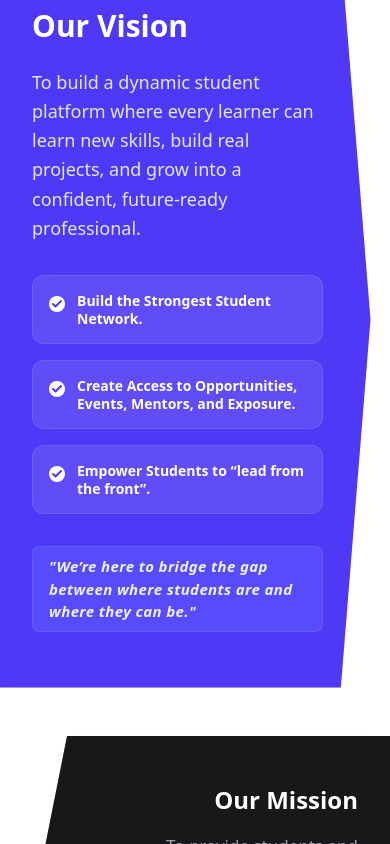
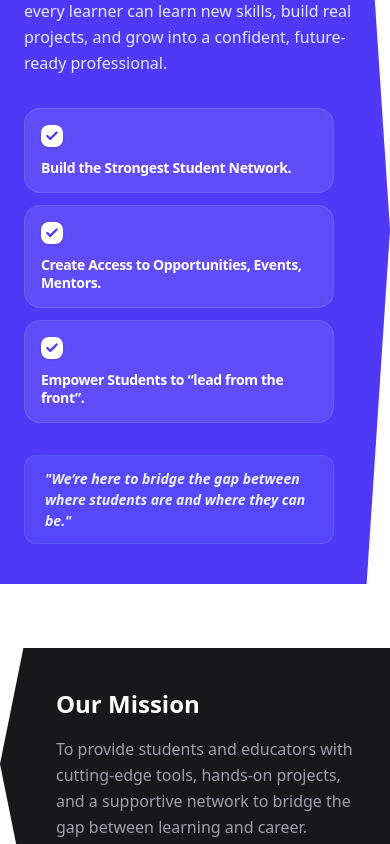
Before and after one commit to FDT-Server/StudentForge, a Next.js app: page / in a window 390 px wide. Shown: the part 1360-2204 px from the top of the page. Built offline with nearby package versions, Linux system fonts and the light colour scheme.

Commit message:
Optimize MissionVision responsiveness: improved card alignment and mobile layout

```diff
--- a/src/components/MissionVision.tsx
+++ b/src/components/MissionVision.tsx
@@ -5,8 +5,8 @@ import { Check } from "lucide-react";
 
 export default function MissionVision() {
     return (
-        <section className="py-24 overflow-hidden bg-white">
-            <div className="mx-auto max-w-7xl px-4 sm:px-6 lg:px-8 text-center mb-20">
+        <section className="py-16 md:py-24 overflow-hidden bg-white">
+            <div className="mx-auto max-w-7xl px-4 sm:px-6 lg:px-8 text-center mb-12 md:mb-20">
                 <motion.h2
                     initial={{ opacity: 0, y: 20 }}
                     whileInView={{ opacity: 1, y: 0 }}
@@ -20,50 +20,51 @@ export default function MissionVision() {
                     whileInView={{ opacity: 1, y: 0 }}
                     viewport={{ once: true }}
                     transition={{ delay: 0.1 }}
-                    className="mt-4 text-lg text-zinc-600 max-w-2xl mx-auto"
+                    className="mt-4 text-base md:text-lg text-zinc-600 max-w-2xl mx-auto px-4"
                 >
                     We are more than just a platform; we are a movement dedicated to unlocking human potential.
                 </motion.p>
             </div>
 
-            <div className="relative space-y-12 flex flex-col">
+            <div className="relative space-y-16 md:space-y-12 flex flex-col">
                 {/* Vision Arrow (From Left pointing Right) */}
                 <motion.div
-                    initial={{ opacity: 0, x: -100 }}
+                    initial={{ opacity: 0, x: -50 }}
                     whileInView={{ opacity: 1, x: 0 }}
                     viewport={{ once: true }}
-                    transition={{ duration: 0.8, ease: "easeOut" }}
-                    className="relative w-[95%] md:w-[85%] lg:w-[75%] self-start"
+                    transition={{ duration: 0.6, ease: "easeOut" }}
+                    className="relative w-full md:w-[90%] lg:w-[80%] self-start"
                 >
                     <div
-                        className="bg-indigo-600 text-white py-14 pl-8 md:pl-16 pr-12 md:pr-32 shadow-2xl transition-all duration-500"
-                        style={{ clipPath: "polygon(0% 0%, 92% 0%, 100% 50%, 92% 100%, 0% 100%)" }}
+                        className="bg-indigo-600 text-white py-10 md:py-14 px-6 md:pl-16 md:pr-32 shadow-2xl"
+                        style={{
+                            clipPath: "polygon(0% 0%, 94% 0%, 100% 50%, 94% 100%, 0% 100%)"
+                        }}
                     >
-                        <div className="max-w-2xl">
-                            <h3 className="text-3xl font-bold mb-6 flex items-center gap-3">
-                                Our Vision
-                            </h3>
-                            <p className="text-indigo-100 text-[18px] leading-relaxed mb-8 font-medium">
+                        <div className="max-w-3xl">
+                            <h3 className="text-2xl md:text-3xl font-bold mb-6">Our Vision</h3>
+                            <p className="text-indigo-100 text-[16px] md:text-[18px] leading-relaxed mb-8 font-medium max-w-2xl">
                                 To build a dynamic student platform where every learner can learn new skills, build real projects, and grow into a confident, future-ready professional.
                             </p>
 
-                            <div className="grid grid-cols-1 md:grid-cols-2 gap-4 mb-8">
+                            {/* Responsive Cards Grid */}
+                            <div className="grid grid-cols-1 sm:grid-cols-2 xl:grid-cols-3 gap-3 md:gap-4 mb-8 pr-8 md:pr-0">
                                 {[
                                     "Build the Strongest Student Network.",
-                                    "Create Access to Opportunities, Events, Mentors, and Exposure.",
+                                    "Create Access to Opportunities, Events, Mentors.",
                                     "Empower Students to “lead from the front”."
                                 ].map((item, i) => (
-                                    <div key={i} className="flex items-start gap-3 bg-white/10 p-4 rounded-xl backdrop-blur-sm border border-white/10 group hover:bg-white/20 transition-colors">
-                                        <div className="mt-1 bg-white text-indigo-600 rounded-full p-0.5 shrink-0">
-                                            <Check size={12} strokeWidth={4} />
+                                    <div key={i} className="flex flex-col gap-3 bg-white/10 p-4 md:p-5 rounded-2xl backdrop-blur-sm border border-white/10 hover:bg-white/20 transition-all duration-300">
+                                        <div className="bg-white text-indigo-600 rounded-lg p-1 w-fit shadow-sm">
+                                            <Check size={14} strokeWidth={4} />
                                         </div>
-                                        <span className="text-[14px] font-semibold leading-tight">{item}</span>
+                                        <span className="text-[14px] font-bold leading-tight tracking-tight">{item}</span>
                                     </div>
                                 ))}
                             </div>
 
-                            <div className="inline-block bg-indigo-500/50 px-4 py-2 rounded-lg border border-indigo-400/30">
-                                <p className="text-indigo-50 text-[15px] font-bold italic tracking-wide">
+                            <div className="inline-block bg-indigo-500/40 px-5 py-3 rounded-xl border border-indigo-400/20 backdrop-blur-sm mr-8 sm:mr-0">
+                                <p className="text-indigo-50 text-[14px] md:text-[15px] font-bold italic">
                                     "We’re here to bridge the gap between where students are and where they can be."
                                 </p>
                             </div>
@@ -71,21 +72,23 @@ export default function MissionVision() {
                     </div>
                 </motion.div>
 
-                {/* Mission Arrow (From Right pointing Left) - Keeping it simple yet balanced */}
+                {/* Mission Arrow (From Right pointing Left) */}
                 <motion.div
-                    initial={{ opacity: 0, x: 100 }}
+                    initial={{ opacity: 0, x: 50 }}
                     whileInView={{ opacity: 1, x: 0 }}
                     viewport={{ once: true }}
-                    transition={{ duration: 0.8, ease: "easeOut", delay: 0.2 }}
-                    className="relative w-[90%] md:w-[75%] lg:w-[65%] self-end"
+                    transition={{ duration: 0.6, ease: "easeOut", delay: 0.1 }}
+                    className="relative w-full md:w-[85%] lg:w-[70%] self-end"
                 >
                     <div
-                        className="bg-zinc-900 text-white py-12 pr-8 md:pr-16 pl-12 md:pl-24 shadow-2xl"
-                        style={{ clipPath: "polygon(8% 0%, 100% 0%, 100% 100%, 8% 100%, 0% 50%)" }}
+                        className="bg-zinc-900 text-white py-10 md:py-12 px-6 md:pr-16 md:pl-28 shadow-2xl"
+                        style={{
+                            clipPath: "polygon(6% 0%, 100% 0%, 100% 100%, 6% 100%, 0% 50%)"
+                        }}
                     >
-                        <div className="max-w-lg ml-auto text-right">
-                            <h3 className="text-2xl font-bold mb-4">Our Mission</h3>
-                            <p className="text-zinc-400 text-[17px] leading-relaxed">
+                        <div className="max-w-xl md:ml-auto text-left md:text-right pl-8 md:pl-0">
+                            <h3 className="text-2xl md:text-3xl font-bold mb-4">Our Mission</h3>
+                            <p className="text-zinc-400 text-[16px] md:text-[17px] leading-relaxed">
                                 To provide students and educators with cutting-edge tools, hands-on projects, and a supportive network to bridge the gap between learning and career.
                             </p>
                         </div>
```
